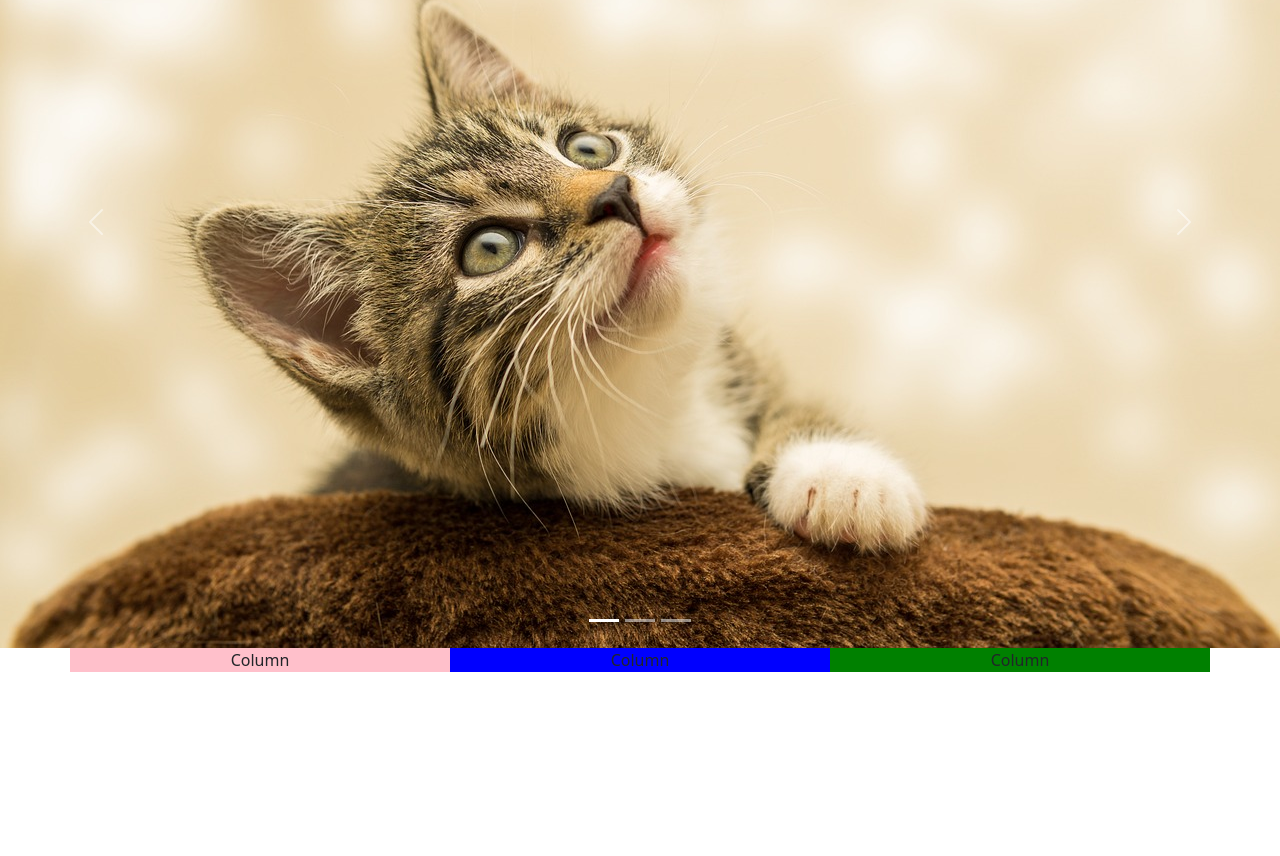
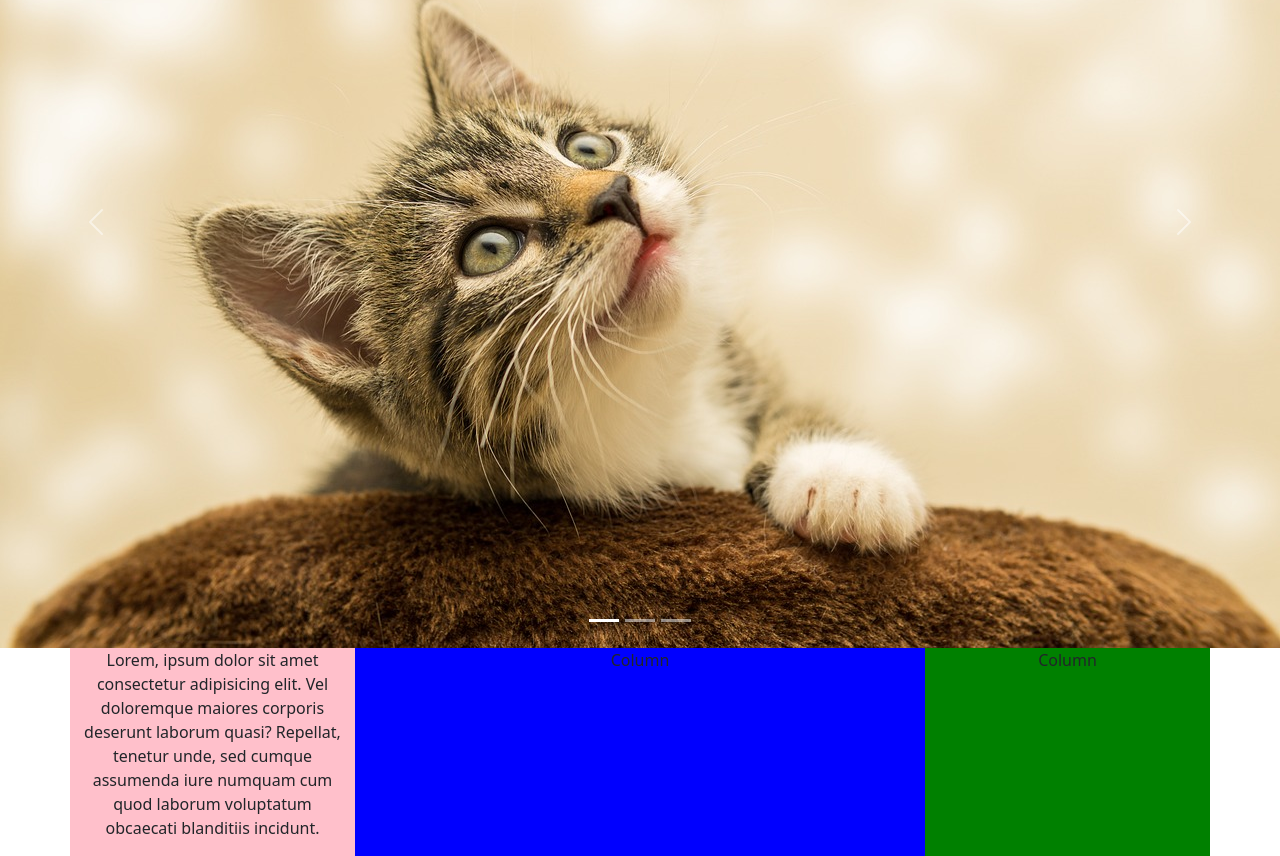
Before and after one commit to Sara-Sofia/web-tekniikat, a plain HTML site: page bootstrap/index.html in a window 1280 px wide. Shown: the part 317-1173 px from the top of the page. Before the commit the page ends 989 px from the top, so only its background shows below. Drawn offline with nearby package versions, Linux system fonts and the light colour scheme.

Commit message:
changed layot

```diff
--- a/bootstrap/index.html
+++ b/bootstrap/index.html
@@ -69,13 +69,13 @@
       <!--Bootstrapin grid alkaa-->
       <div class="container text-center">
         <div class="row">
-          <div class="col pink">
+          <div class="col-md-6 col-lg-3 pink">
+            <p>Lorem, ipsum dolor sit amet consectetur adipisicing elit. Vel doloremque maiores corporis deserunt laborum quasi? Repellat, tenetur unde, sed cumque assumenda iure numquam cum quod laborum voluptatum obcaecati blanditiis incidunt.</p>
+          </div>
+          <div class="col-md-3 col-lg-6 blue">
             Column
           </div>
-          <div class="col blue">
-            Column
-          </div>
-          <div class="col green">
+          <div class="col-md-3 col-lg-3 green">
             Column
           </div>
         </div>
```
